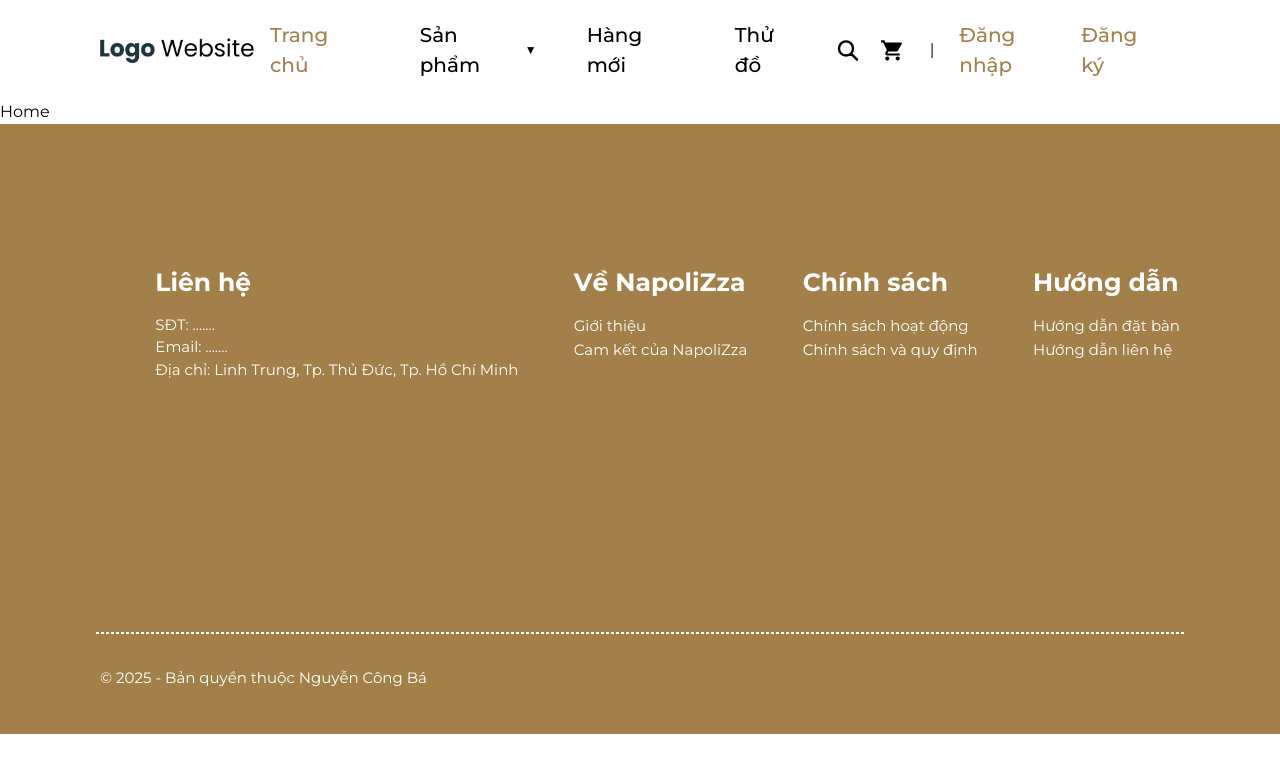
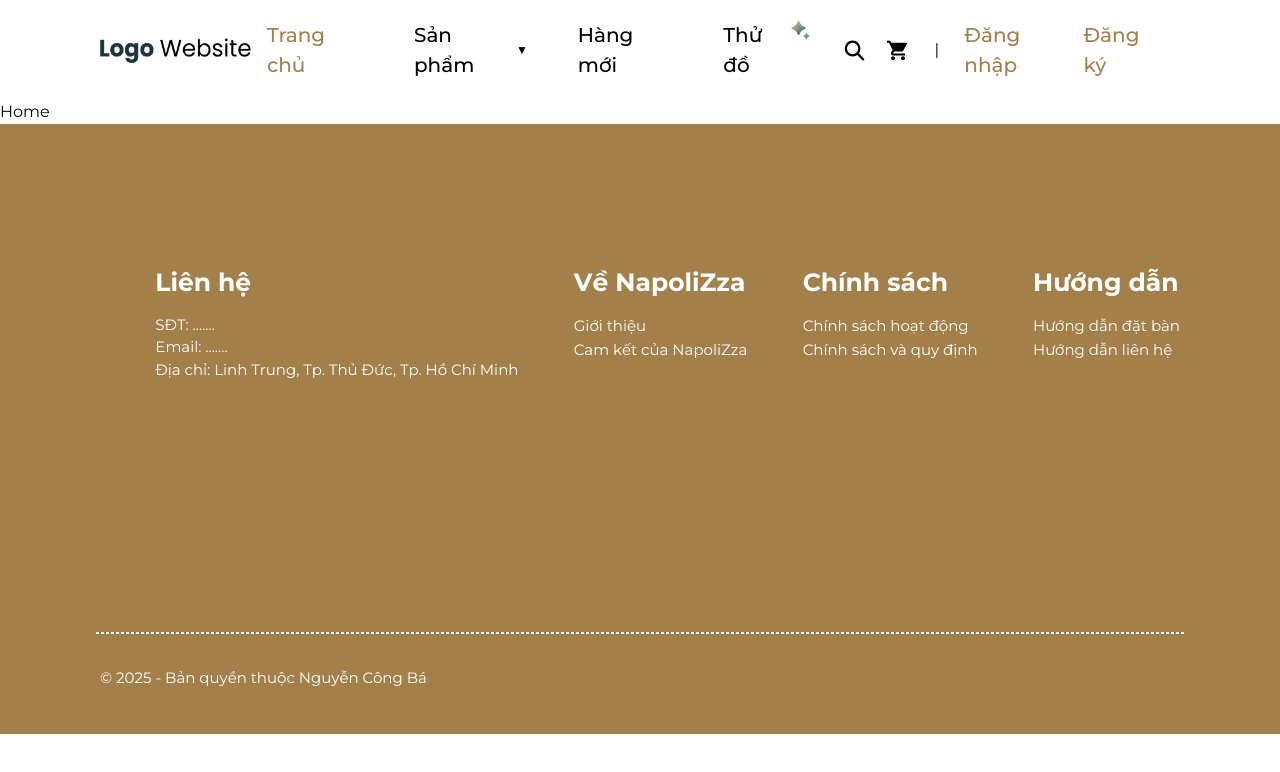
Before and after one commit to nguyenba16/fe-clothing-store-web, a React (Create React App) app: page / in a window 1280 px wide. Shown: the top 772 px of the page. Built offline with nearby package versions, Linux system fonts and the light colour scheme.

Commit message:
update item thu do on navbar

```diff
--- a/src/components/layouts/Header/index.jsx
+++ b/src/components/layouts/Header/index.jsx
@@ -5,6 +5,7 @@ import searchlogo from '../../../assets/Icon/search.svg'
 import logo from '../../../assets/Logo Website.png'
 import { routes } from '../../../routes'
 import userlogo from '../../../assets/Icon/user.svg'
+import bard from '../../../assets/Icon/bard.svg'
 export default function Header() {
   const [scrolled, setScrolled] = useState(false)
 
@@ -65,7 +66,7 @@ export default function Header() {
             `relative font-medium text-[20px] group flex items-center ${isActive ? 'half-underline' : ''}`
               }
               style={({ isActive }) => ({
-            color: isActive ? '#FFF671' : 'black',
+            color: isActive ? '#A3804D' : 'black',
               })}
             >
               Sản phẩm
@@ -89,7 +90,7 @@ export default function Header() {
           `relative font-medium text-[20px] group ${isActive ? 'half-underline' : ''}`
             }
             style={({ isActive }) => ({
-          color: isActive ? '#FFF671' : 'black',
+          color: isActive ? '#A3804D' : 'black',
             })}
           >
             Hàng mới
@@ -99,13 +100,19 @@ export default function Header() {
           <NavLink
             to={routes.TRYON}
             className={({ isActive }) =>
-          `relative font-medium text-[20px] group ${isActive ? 'half-underline' : ''}`
+          `relative flex font-medium text-[20px] group ${isActive ? 'half-underline' : ''}`
             }
             style={({ isActive }) => ({
-          color: isActive ? '#FFF671' : 'black',
+          color: isActive ? '#A3804D' : 'black',
             })}
           >
             Thử đồ
+
+            <img
+              src={bard}
+              alt='Bard'
+              className='h-[20px] transition-all duration-300 group-hover:filter group-hover:brightness+200 group-hover:scale-110'
+            />
             <span className='absolute left-1/4 bottom-0 w-1/2 h-[2px] bg-black scale-x-0 group-hover:scale-x-100 transition-transform duration-300'></span>
           </NavLink>
         </div>
```
